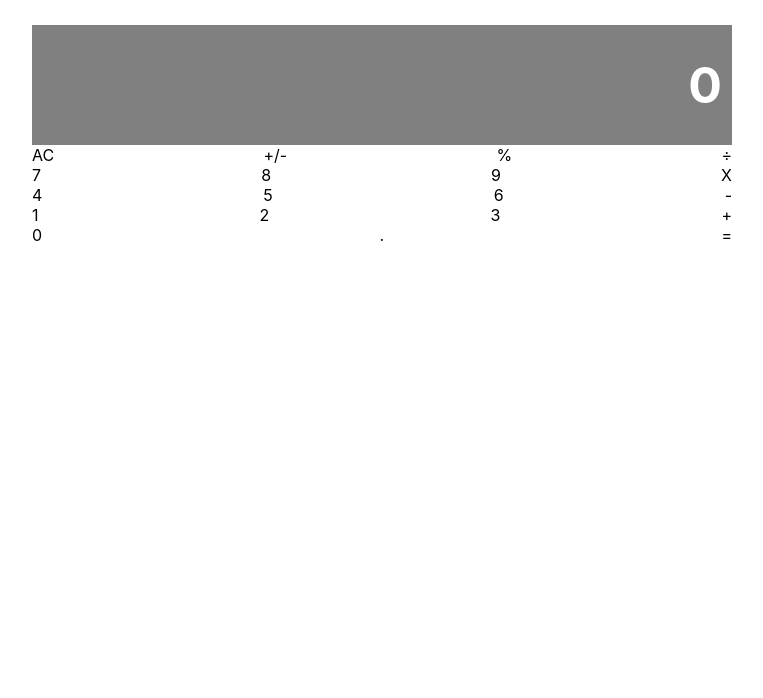
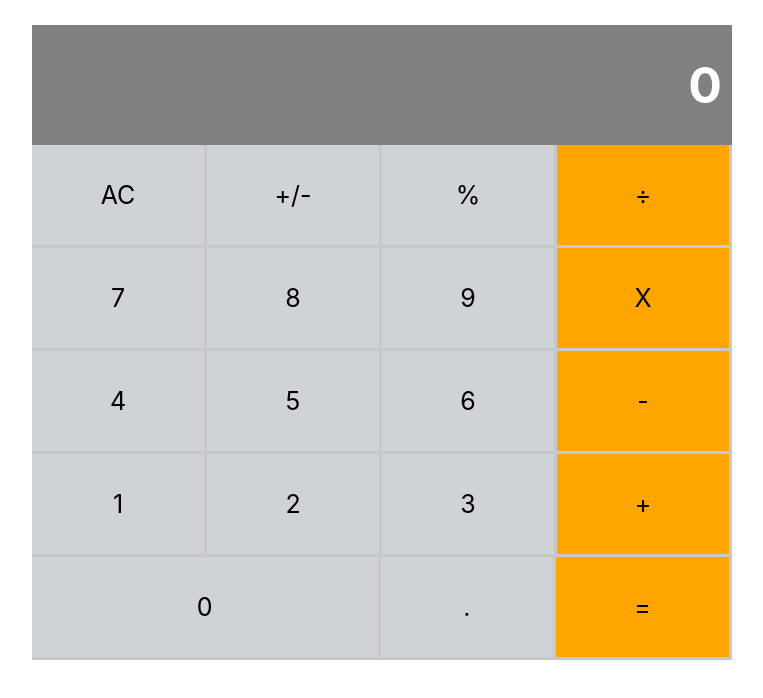
Before and after one commit to Abdusaid10/calculator-app, a React (Create React App) app: page / in a window 1280 px wide. Shown: the top 698 px of the page, without its empty margins (258-1021 px from the left). Built offline with nearby package versions, Linux system fonts and the light colour scheme.

Commit message:
added styles for Button and ButtonPanel

```diff
--- a/src/components/Button.js
+++ b/src/components/Button.js
@@ -2,15 +2,32 @@ import React from 'react';
 import PropTypes from 'prop-types';
 
 // eslint-disable-next-line arrow-body-style
-const Button = ({ name }) => {
+const Button = ({ name, color, wide }) => {
+  const style = {
+    display: 'flex',
+    fontSize: '25px',
+    alignItems: 'center',
+    justifyContent: 'center',
+    backgroundColor: color,
+    width: wide ? '50%' : '25%',
+    borderRight: '3px solid rgb(198, 200, 206)',
+    height: '100%',
+  };
   return (
-    <div>{name}</div>
+    <div style={style}>{name}</div>
   );
 };
 
 Button.propTypes = {
   // eslint-disable-next-line react/no-unused-prop-types
   name: PropTypes.string.isRequired,
+  color: PropTypes.string,
+  wide: PropTypes.bool,
+};
+
+Button.defaultProps = {
+  color: 'orange',
+  wide: false,
 };
 
 export { Button as default };
--- a/src/components/ButtonPanel.js
+++ b/src/components/ButtonPanel.js
@@ -6,32 +6,32 @@ const ButtonPanel = () => {
   return (
     <div className="btn-panel-container">
       <div className="group1">
-        <Button name="AC" />
-        <Button name="+/-" />
-        <Button name="%" />
+        <Button name="AC" color="rgb(207, 210, 214)" />
+        <Button name="+/-" color="rgb(207, 210, 214)" />
+        <Button name="%" color="rgb(207, 210, 214)" />
         <Button name="÷" />
       </div>
       <div className="group2">
-        <Button name="7" />
-        <Button name="8" />
-        <Button name="9" />
+        <Button name="7" color="rgb(207, 210, 214)" />
+        <Button name="8" color="rgb(207, 210, 214)" />
+        <Button name="9" color="rgb(207, 210, 214)" />
         <Button name="X" />
       </div>
       <div className="group3">
-        <Button name="4" />
-        <Button name="5" />
-        <Button name="6" />
+        <Button name="4" color="rgb(207, 210, 214)" />
+        <Button name="5" color="rgb(207, 210, 214)" />
+        <Button name="6" color="rgb(207, 210, 214)" />
         <Button name="-" />
       </div>
       <div className="group4">
-        <Button name="1" />
-        <Button name="2" />
-        <Button name="3" />
+        <Button name="1" color="rgb(207, 210, 214)" />
+        <Button name="2" color="rgb(207, 210, 214)" />
+        <Button name="3" color="rgb(207, 210, 214)" />
         <Button name="+" />
       </div>
       <div className="group5">
-        <Button name="0" />
-        <Button name="." />
+        <Button name="0" color="rgb(207, 210, 214)" wide />
+        <Button name="." color="rgb(207, 210, 214)" />
         <Button name="=" />
       </div>
     </div>
--- a/src/index.css
+++ b/src/index.css
@@ -1,14 +1,28 @@
 body {
   margin: 0;
-  font-family: -apple-system, BlinkMacSystemFont, 'Segoe UI', 'Roboto', 'Oxygen',
-    'Ubuntu', 'Cantarell', 'Fira Sans', 'Droid Sans', 'Helvetica Neue',
+  font-family:
+    -apple-system,
+    BlinkMacSystemFont,
+    'Segoe UI',
+    'Roboto',
+    'Oxygen',
+    'Ubuntu',
+    'Cantarell',
+    'Fira Sans',
+    'Droid Sans',
+    'Helvetica Neue',
     sans-serif;
   -webkit-font-smoothing: antialiased;
   -moz-osx-font-smoothing: grayscale;
 }
 
 code {
-  font-family: source-code-pro, Menlo, Monaco, Consolas, 'Courier New',
+  font-family:
+    source-code-pro,
+    Menlo,
+    Monaco,
+    Consolas,
+    'Courier New',
     monospace;
 }
 
@@ -17,12 +31,21 @@ code {
   margin: auto;
   padding-top: 25px;
 }
+
 .display {
   display: flex;
-  height: 100px;
-  background-color: grey;
+  background-color: gray;
   justify-content: flex-end;
   padding: 10px;
+}
+
+.display,
+.group1,
+.group2,
+.group3,
+.group4,
+.group5 {
+  height: 100px;
 }
 
 .display h2 {
@@ -37,9 +60,17 @@ code {
   flex-direction: column;
   margin: auto;
   justify-content: center;
+  background-color: rgb(207, 210, 214);
 }
-.group1, .group2, .group3, .group4, .group5 {
+
+.group1,
+.group2,
+.group3,
+.group4,
+.group5 {
   display: flex;
   flex-direction: row;
-  justify-content: space-between;
+  justify-content: center;
+  border-bottom: 3px solid rgb(198, 200, 206);
+  align-items: center;
 }
```
